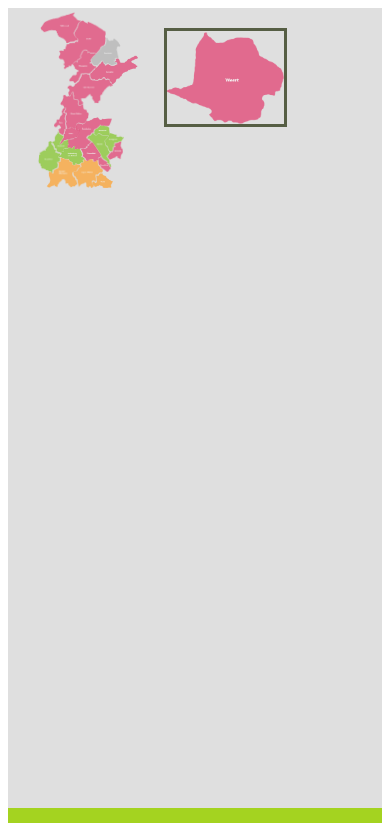
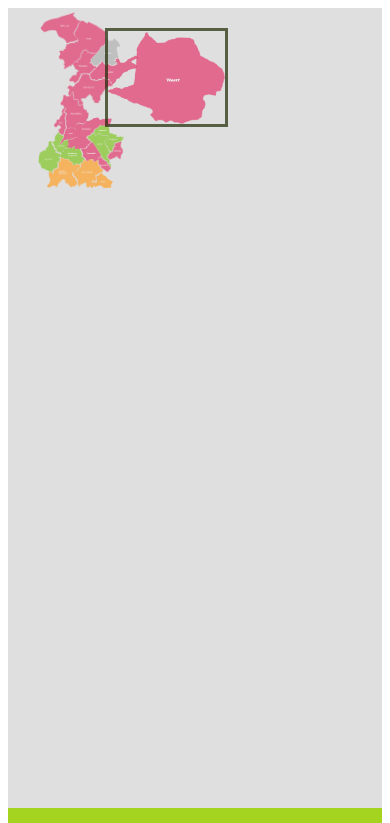
Before and after one commit to DeveloperDave001/clientmap, a plain HTML site: page index.html in a window 390 px wide. Shown: the top 823 px of the page. Drawn offline with Linux system fonts and the light colour scheme.

Commit message:
wwww
wwwwww

```diff
--- a/MediaQueries.css
+++ b/MediaQueries.css
@@ -15,7 +15,7 @@
   border: #1d2803 solid 3px;
   position: absolute;
   top: 6.95vw;
-  left: 40vw;
+  margin-left: 20vw;
   z-index: 2;
 }
 
```
